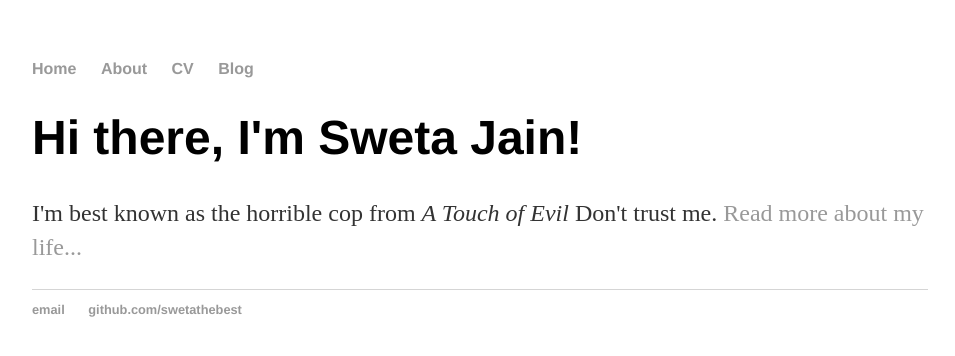
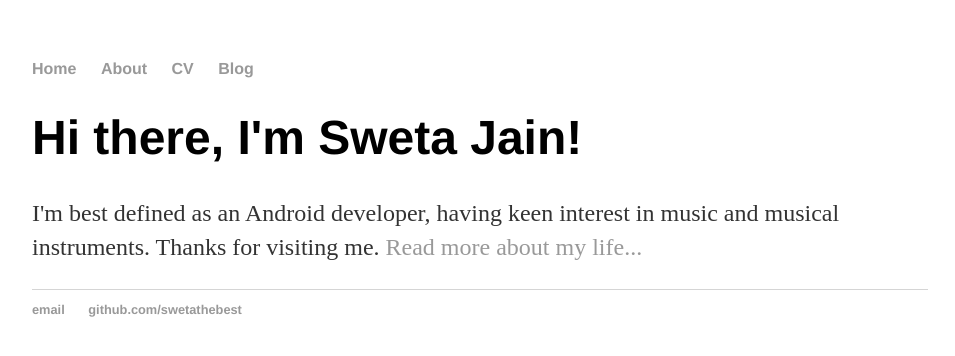
Before and after one commit to SwetaTheBest/swetathebest.github.io, a Jekyll site: the page built from index.html, in a window 1280 px wide. Shown: the top 356 px of the page, without its empty margins (160-1115 px from the left). Built offline with Jekyll 4.4.1, drawn with Linux system fonts in a browser that asks for light colours.

Commit message:
Update index.html

```diff
--- a/index.html
+++ b/index.html
@@ -4,5 +4,5 @@ title: Hank Quinlan, Horrible Cop
 ---
 <div class="blurb">
 	<h1>Hi there, I'm Sweta Jain!</h1>
-	<p>I'm best known as the horrible cop from <em>A Touch of Evil</em> Don't trust me. <a href="/about">Read more about my life...</a></p>
+	<p>I'm best defined as an Android developer, having keen interest in music and musical instruments. Thanks for visiting me. <a href="/about">Read more about my life...</a></p>
 </div><!-- /.blurb -->
```
